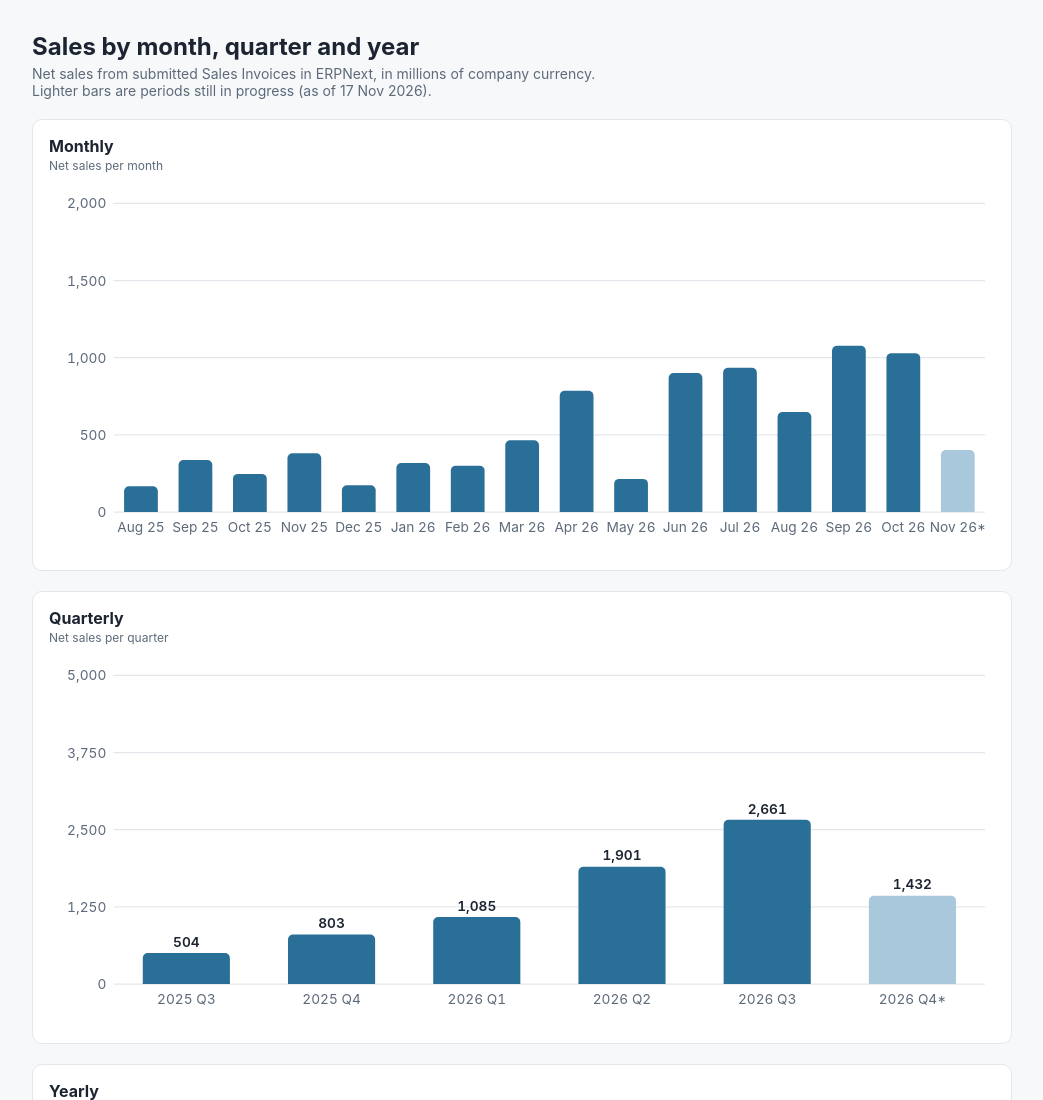
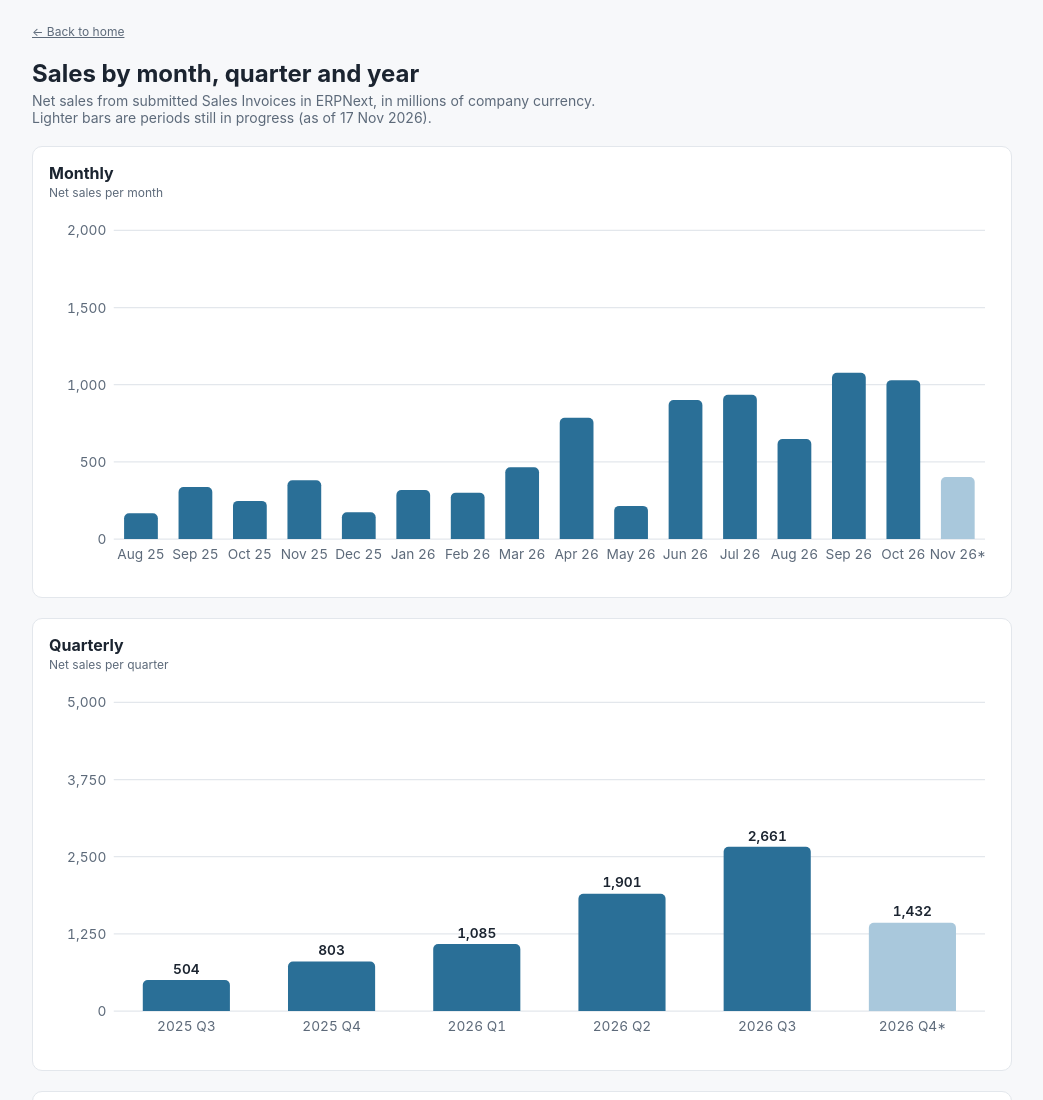
Before and after one commit to Zoelrty/Myworld, a plain HTML site: page sales.html in a window 1280 px wide. Shown: the top 1100 px of the page, without its empty margins (118-1161 px from the left). Drawn offline with Linux system fonts and the light colour scheme.

Commit message:
Sync sales page with deployed version
Co-Authored-By: Claude Sonnet 5.5 <noreply@anthropic.com>
Claude-Session: https://claude.ai/code/session_019rJZjqYP3tUB1ce7ybCffd

```diff
--- a/sales.html
+++ b/sales.html
@@ -4,14 +4,12 @@
 <meta charset="utf-8">
 <meta name="viewport" content="width=device-width, initial-scale=1">
 <title>Sales Bar Charts</title>
-<meta name="claude:viewport-fit-sides" content="cover">
 <style>
 :root{--bg:#f7f8fa;--surface:#fff;--fg:#1b2430;--muted:#5d6a7a;--grid:#e3e7ec;--bar:#2a6f97;--bar-hi:#1b4f70;--partial:#a9c8dc;--tip:#1b2430;--tipfg:#fff;font-family:Inter,system-ui,sans-serif}
 @media (prefers-color-scheme:dark){:root:not([data-theme="light"]){--bg:#0f141a;--surface:#161d26;--fg:#e8edf2;--muted:#93a1b1;--grid:#26303c;--bar:#5fa8d3;--bar-hi:#8cc4e6;--partial:#33566d;--tip:#e8edf2;--tipfg:#0f141a;color-scheme:dark}}
-:root[data-theme="dark"]{--bg:#0f141a;--surface:#161d26;--fg:#e8edf2;--muted:#93a1b1;--grid:#26303c;--bar:#5fa8d3;--bar-hi:#8cc4e6;--partial:#33566d;--tip:#e8edf2;--tipfg:#0f141a;color-scheme:dark}
-body{background:var(--bg);color:var(--fg);padding-block:24px;padding-left:max(16px,env(safe-area-inset-left,0px));padding-right:max(16px,env(safe-area-inset-right,0px));font-size:14px}
-main{max-width:980px;margin:0 auto;display:flex;flex-direction:column;gap:20px}
-h1{font-size:24px;margin:0;text-wrap:balance}
+body{background:var(--bg);color:var(--fg);margin:0;padding:24px 16px;font-size:14px}
+main{max-width:980px;margin:0 auto;display:flex;flex-direction:column;gap:20px;padding:0}
+h1{font-size:24px;margin:0}
 .sub{color:var(--muted);margin:4px 0 0;max-width:65ch}
 section{background:var(--surface);border:1px solid var(--grid);border-radius:10px;padding:16px;min-width:0}
 h2{font-size:16px;margin:0 0 2px}
@@ -25,10 +23,12 @@ svg .val{fill:var(--fg);font-weight:600}
 .hit{fill:transparent;cursor:default;outline:none}
 #tip{position:fixed;pointer-events:none;background:var(--tip);color:var(--tipfg);padding:6px 9px;border-radius:6px;font-size:12px;line-height:1.4;opacity:0;z-index:5;transition:opacity .1s}
 .foot{color:var(--muted);font-size:12px}
+.back{color:var(--muted);font-size:12px}
 </style>
 </head>
 <body>
 <main>
+<a class="back" href="index.html">← Back to home</a>
 <div><h1>Sales by month, quarter and year</h1>
 <p class="sub">Net sales from submitted Sales Invoices in ERPNext, in millions of company currency. Lighter bars are periods still in progress (as of 17 Nov 2026).</p></div>
 <section><h2>Monthly</h2><p class="note">Net sales per month</p><div class="wrap" id="m"></div></section>
```
